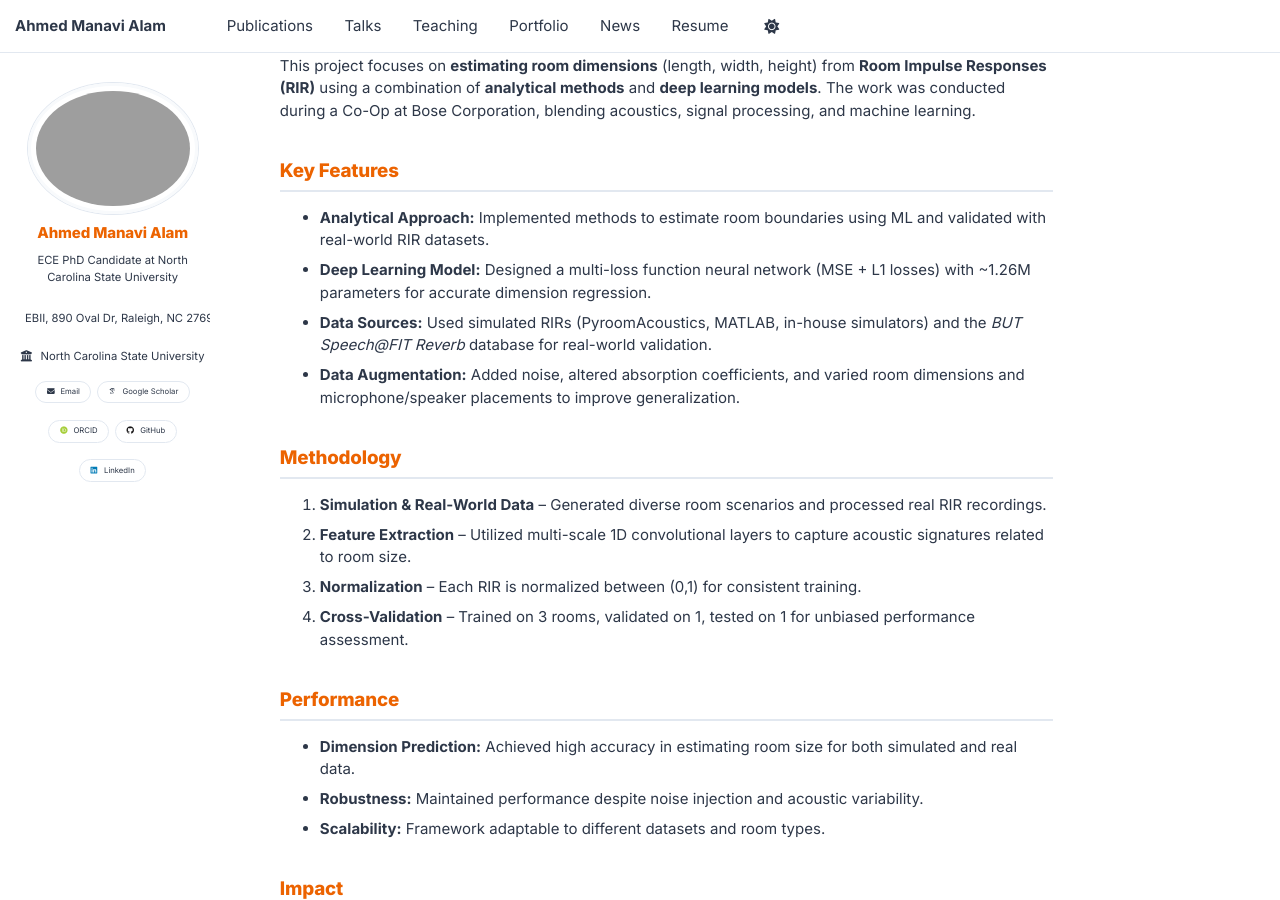
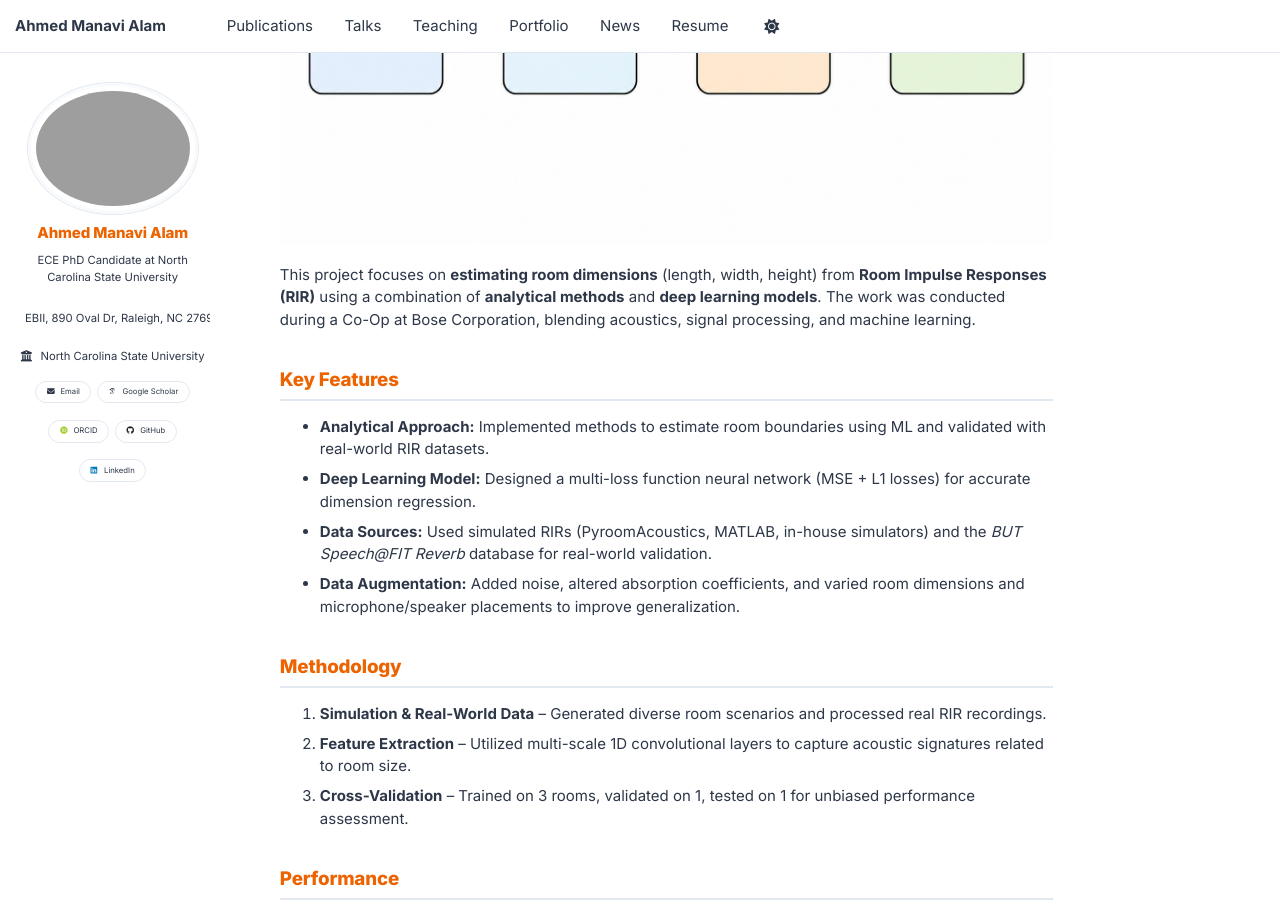
Before and after one commit to ahmed-manavi/ahmed-manavi.github.io, a Jekyll site: the page built from _portfolio/3. rir_work_bose.md, in a window 1280 px wide and 900 px high, scrolled down 394 px. Built offline with Jekyll 4.4.1, drawn with Linux system fonts in a browser that asks for light colours; some web fonts are replaced.

Commit message:
Update RIR portfolio project image and trim content
- Swap the teaser/hero image for a cleaner model-architecture
  diagram (Input -> Feature Extractor -> Regression Layer ->
  Output).
- Drop the parameter count from the deep learning model bullet and
  remove the normalization step from the methodology list.

Co-Authored-By: Claude Sonnet 5 <noreply@anthropic.com>

```diff
--- a/_portfolio/3. rir_work_bose.md
+++ b/_portfolio/3. rir_work_bose.md
@@ -2,20 +2,20 @@
 title: "Audio Machine Learning – Room Geometry Estimation Using Room Impulse Response (RIR)"
 excerpt: "Deep learning and analytical methods for estimating room geometry from Room Impulse Responses (RIR) in realistic acoustic environments"
 header:
-  teaser: "audio_rir_room_geometry.png"
+  teaser: "rir-model-architecture.png"
 weight: 3
 venue: "Bose Corporation Co-Op"
 ---
 
 
-![Room Geometry Estimation](/images/audio_rir_room_geometry.png)
+![Room Geometry Estimation Model Architecture](/images/rir-model-architecture.png)
 
 This project focuses on **estimating room dimensions** (length, width, height) from **Room Impulse Responses (RIR)** using a combination of **analytical methods** and **deep learning models**. The work was conducted during a Co-Op at Bose Corporation, blending acoustics, signal processing, and machine learning.
 
 ## Key Features
 
 - **Analytical Approach:** Implemented methods to estimate room boundaries using ML and validated with real-world RIR datasets.
-- **Deep Learning Model:** Designed a multi-loss function neural network (MSE + L1 losses) with ~1.26M parameters for accurate dimension regression.
+- **Deep Learning Model:** Designed a multi-loss function neural network (MSE + L1 losses) for accurate dimension regression.
 - **Data Sources:** Used simulated RIRs (PyroomAcoustics, MATLAB, in-house simulators) and the *BUT Speech@FIT Reverb* database for real-world validation.
 - **Data Augmentation:** Added noise, altered absorption coefficients, and varied room dimensions and microphone/speaker placements to improve generalization.
 
@@ -23,8 +23,7 @@ This project focuses on **estimating room dimensions** (length, width, height) f
 
 1. **Simulation & Real-World Data** – Generated diverse room scenarios and processed real RIR recordings.
 2. **Feature Extraction** – Utilized multi-scale 1D convolutional layers to capture acoustic signatures related to room size.
-3. **Normalization** – Each RIR is normalized between (0,1) for consistent training.
-4. **Cross-Validation** – Trained on 3 rooms, validated on 1, tested on 1 for unbiased performance assessment.
+3. **Cross-Validation** – Trained on 3 rooms, validated on 1, tested on 1 for unbiased performance assessment.
 
 ## Performance
 
```
Also changed, not shown: images/rir-model-architecture.png (added).
